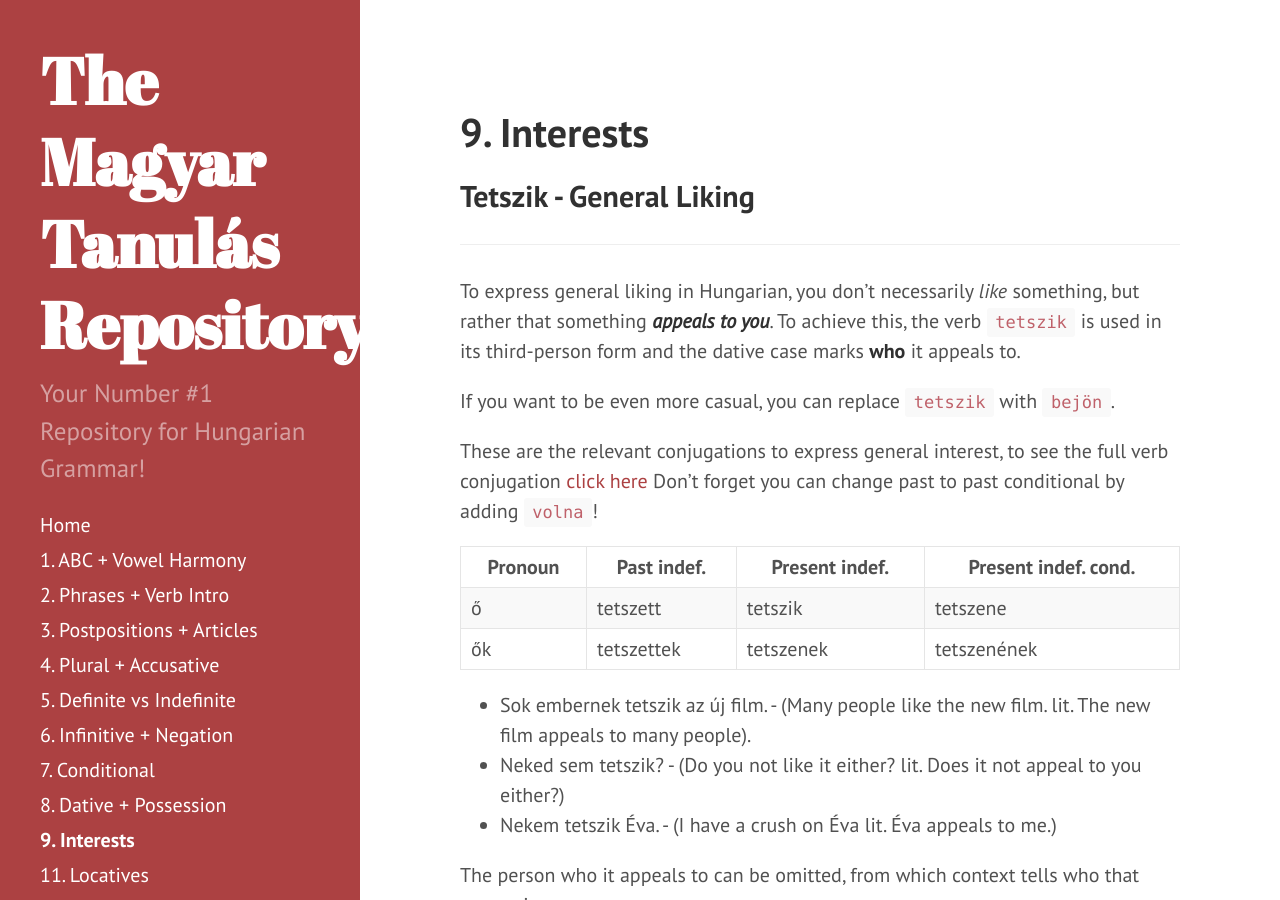
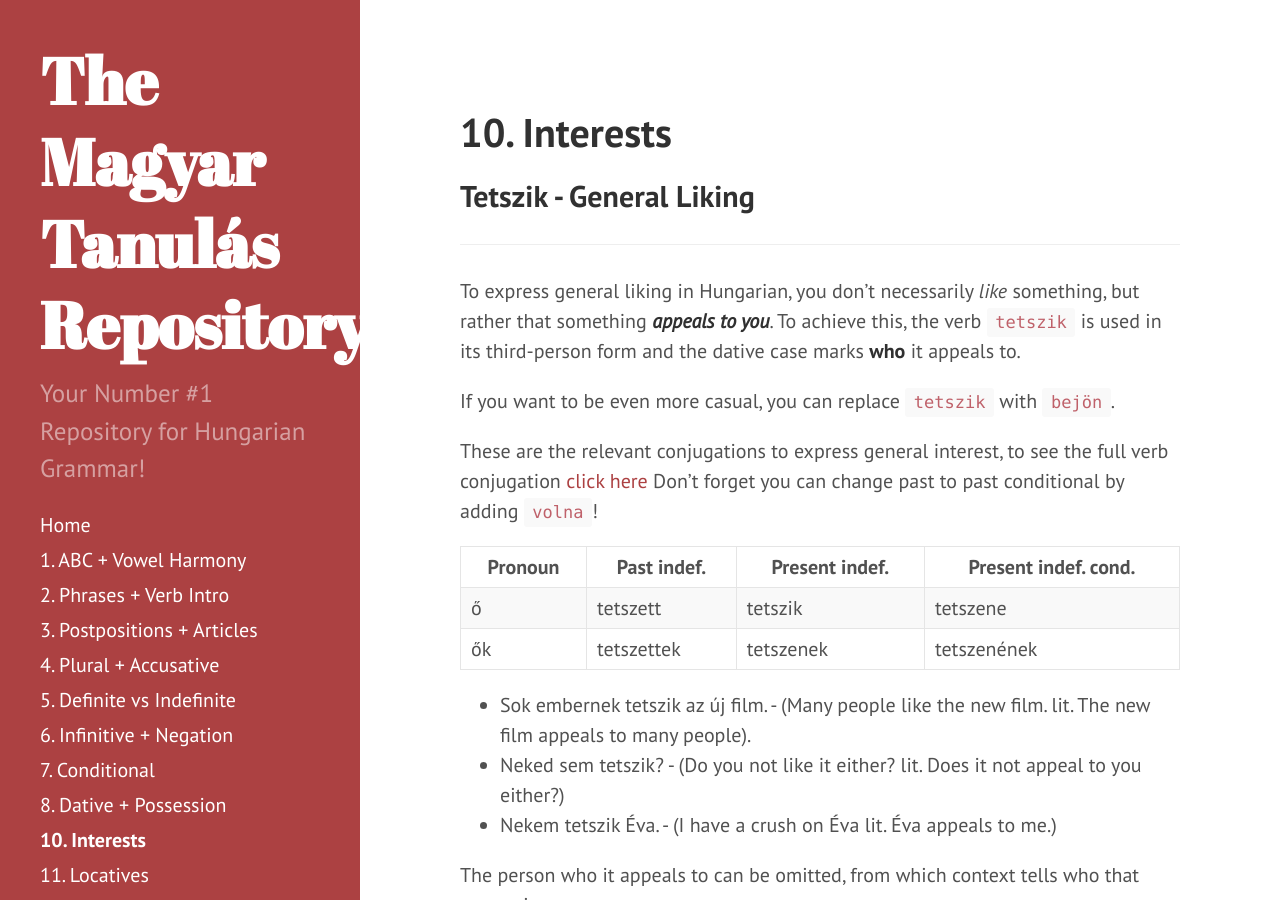
Before and after one commit to Magyartanulas/magyartanulas.github.io, a Jekyll site: the page built from Section10.md, in a window 1280 px wide and 900 px high. Built offline with Jekyll 4.4.1, drawn with Linux system fonts in a browser that asks for light colours; Markdown is read by kramdown in place of the engine named in the settings.

Commit message:
Update and rename Section9.md to Section10.md

```diff
--- a/Section9.md
+++ b/Section10.md
@@ -1,7 +1,7 @@
 ---
 layout: page
-title: 9. Interests
-order: 9
+title: 10. Interests
+order: 10
 ---
 
 ## Tetszik - General Liking
```
